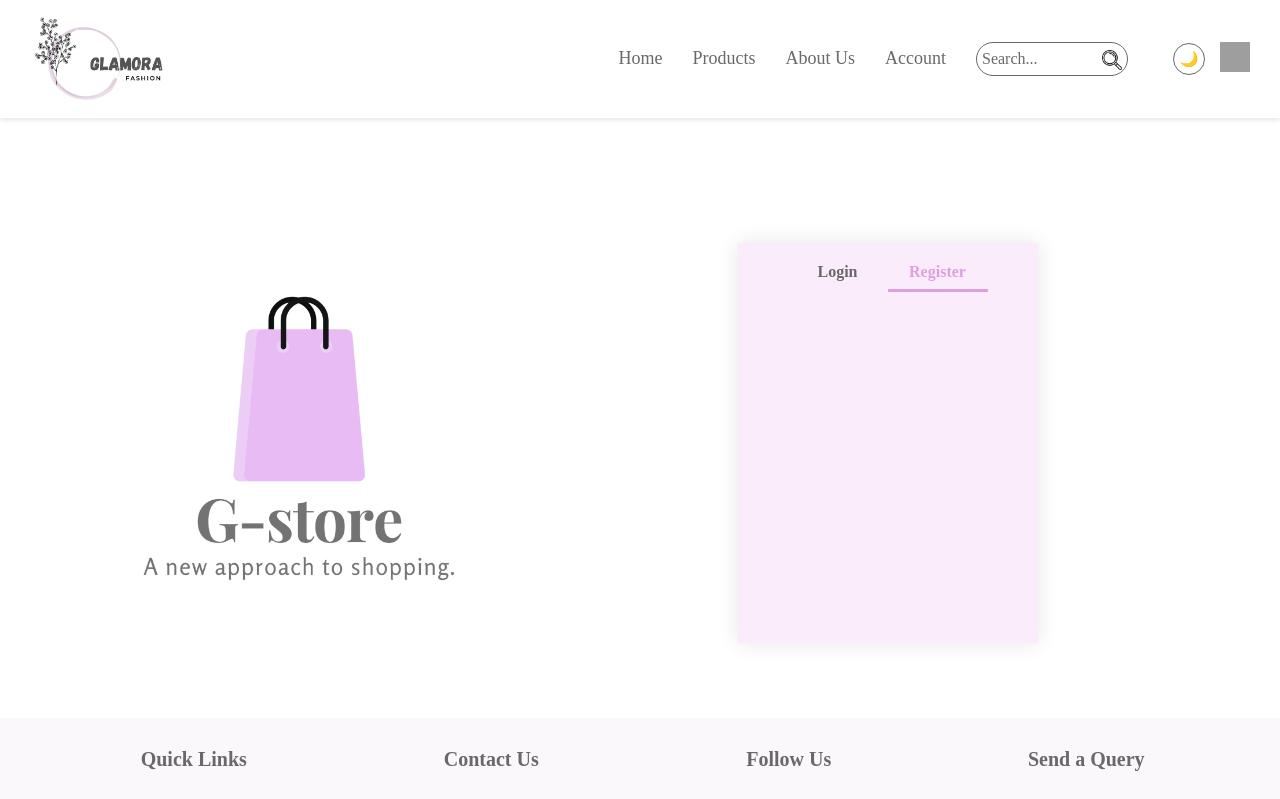
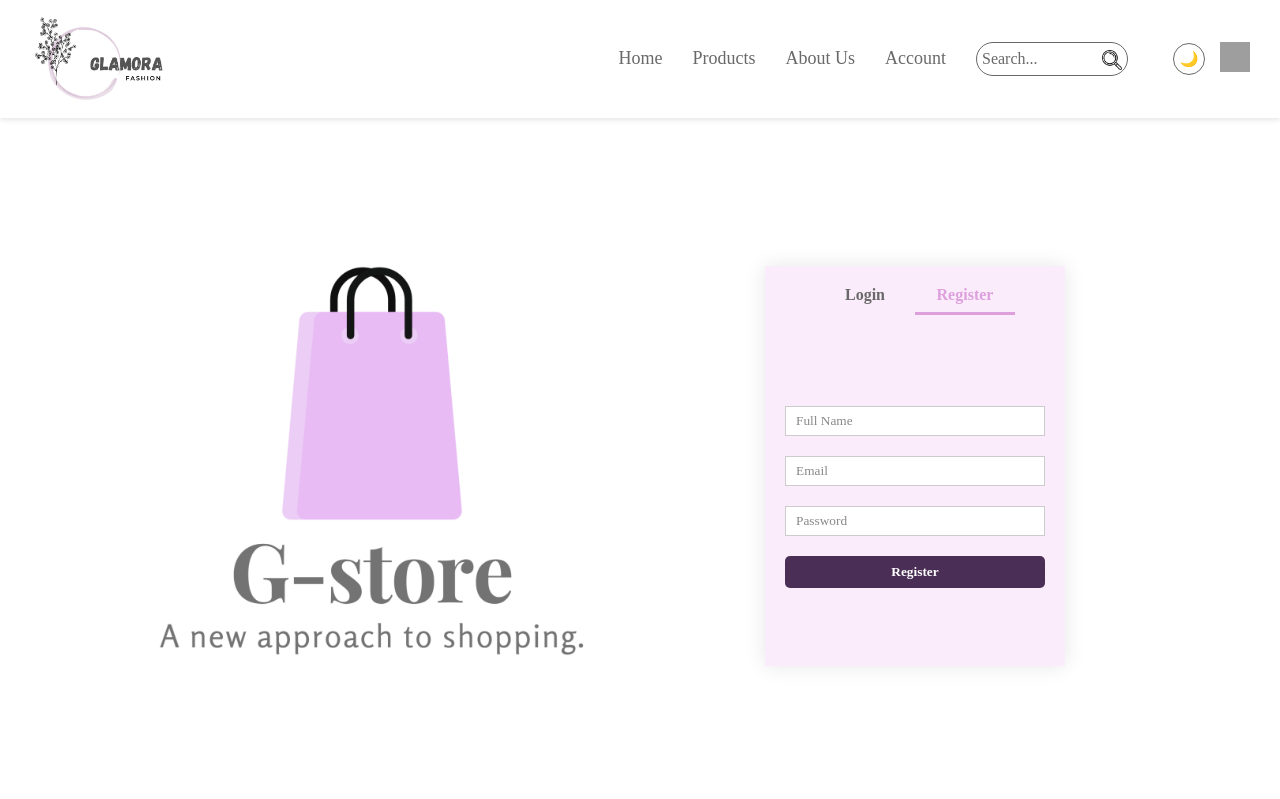
Before and after one commit to Tasbiha-Shaikh/glamora-fashion, a React (Create React App) app in the folder frontend/: page /login in a window 1280 px wide. Shown: the top 799 px of the page. Built offline with nearby package versions, Linux system fonts and the light colour scheme; grey boxes are pictures that could not be loaded.

Commit message:
login page fixed

```diff
--- a/frontend/src/pages/Login/Login.js
+++ b/frontend/src/pages/Login/Login.js
@@ -3,53 +3,29 @@ import { useNavigate } from 'react-router-dom';
 import axios from 'axios';
 import '../../styles/auth.css';
 
-// ─── OTP HOOK (placeholder — plug in your OTP logic here later) ───────────────
-// When you're ready to add OTP:
-// 1. After register success, call sendOtp(email) instead of navigating directly
-// 2. Show <OtpStep /> component asking user to enter OTP
-// 3. Call verifyOtp(email, otp) → if success, navigate to login
-// 4. Backend: add POST /api/auth/send-otp and POST /api/auth/verify-otp routes
-// ─────────────────────────────────────────────────────────────────────────────
-
 const Login = () => {
   const navigate = useNavigate();
-
-  // 'login' or 'register'
   const [activeTab, setActiveTab] = useState('register');
-
-  // Login form state
   const [loginData, setLoginData] = useState({ email: '', password: '' });
-
-  // Register form state
   const [regData, setRegData] = useState({ name: '', email: '', password: '' });
-
   const [error, setError] = useState('');
   const [loading, setLoading] = useState(false);
 
-  // ── TAB SWITCH ──────────────────────────────────────────────────────────────
   const switchTab = (tab) => {
     setError('');
     setActiveTab(tab);
   };
 
-  // ── LOGIN ───────────────────────────────────────────────────────────────────
   const handleLogin = async (e) => {
     e.preventDefault();
     setError('');
     setLoading(true);
-
     try {
       const res = await axios.post('http://localhost:5000/api/auth/login', loginData);
       const { token, ...user } = res.data.data;
-
-      // Save token + user info to localStorage
-      // Later when we add OTP: move this inside verifyOtp() success callback
       localStorage.setItem('glamoraToken', token);
       localStorage.setItem('glamoraUser', JSON.stringify(user));
-
-      // Notify Navbar to update Account link
       window.dispatchEvent(new Event('userUpdated'));
-
       navigate('/');
     } catch (err) {
       setError(err.response?.data?.message || 'Login failed. Please try again.');
@@ -58,96 +34,66 @@ const Login = () => {
     }
   };
 
-  // ── REGISTER ────────────────────────────────────────────────────────────────
   const handleRegister = async (e) => {
     e.preventDefault();
     setError('');
     setLoading(true);
-
     try {
       await axios.post('http://localhost:5000/api/auth/register', regData);
-
-      // ── OTP HOOK POINT ──
-      // Replace the two lines below with:
-      // await sendOtp(regData.email);
-      // setStep('otp');   ← show OTP input step
-      // ───────────────────
-
+      // ── OTP HOOK POINT: replace below with sendOtp(regData.email) later ──
       alert('Registration successful! Please login.');
       switchTab('login');
     } catch (err) {
-      setError(err.response?.data?.message || 'Registration failed. Please try again.');
+      setError(err.response?.data?.message || 'Registration failed.');
     } finally {
       setLoading(false);
     }
   };
 
+  // Exact same logic as original JS:
+  // login()  → both forms translateX(300px), indicator translateX(0px)
+  // register() → both forms translateX(0px), indicator translateX(100px)
+  const formTransform = activeTab === 'login' ? 'translateX(300px)' : 'translateX(0px)';
+  const indicatorTransform = activeTab === 'login' ? 'translateX(0px)' : 'translateX(100px)';
+
   return (
     <div className="account-page">
       <div className="container">
-        <div className="row auth-row">
+        <div className="auth-row">
 
-          {/* LEFT SIDE IMAGE */}
-          <div className="col-2 auth-img-col">
-            <img src="/img/A1.png" alt="Glamora" width="100%" />
+          {/* LEFT IMAGE */}
+          <div className="col-2-auth">
+            <img src="/img/A1.png" alt="Glamora" />
           </div>
 
-          {/* RIGHT SIDE FORM */}
-          <div className="col-2">
+          {/* FORM */}
+          <div className="col-2-auth">
             <div className="form-container">
 
-              {/* TAB BUTTONS */}
               <div className="form-btn">
                 <span
                   onClick={() => switchTab('login')}
                   className={activeTab === 'login' ? 'active-tab' : ''}
-                >
-                  Login
-                </span>
+                >Login</span>
                 <span
                   onClick={() => switchTab('register')}
                   className={activeTab === 'register' ? 'active-tab' : ''}
-                >
-                  Register
-                </span>
-                {/* SLIDING INDICATOR — exact match to original */}
-                <hr
-                  id="indicator"
-                  style={{
-                    transform: activeTab === 'login'
-                      ? 'translateX(0px)'
-                      : 'translateX(100px)',
-                  }}
-                />
+                >Register</span>
+                <hr id="indicator" style={{ transform: indicatorTransform }} />
               </div>
 
-              {/* ERROR MESSAGE */}
               {error && <p className="auth-error">{error}</p>}
 
               {/* LOGIN FORM */}
-              <form
-                id="loginform"
-                onSubmit={handleLogin}
-                style={{
-                  transform: activeTab === 'login'
-                    ? 'translateX(300px)'
-                    : 'translateX(0px)',
-                }}
-              >
-                <input
-                  type="email"
-                  placeholder="Enter email"
+              <form id="loginform" onSubmit={handleLogin} style={{ transform: formTransform }}>
+                <input type="email" placeholder="Enter email"
                   value={loginData.email}
                   onChange={(e) => setLoginData({ ...loginData, email: e.target.value })}
-                  required
-                />
-                <input
-                  type="password"
-                  placeholder="Enter password"
+                  required />
+                <input type="password" placeholder="Enter password"
                   value={loginData.password}
                   onChange={(e) => setLoginData({ ...loginData, password: e.target.value })}
-                  required
-                />
+                  required />
                 <a href="#">Forgot Password?</a>
                 <button type="submit" className="btn" disabled={loading}>
                   {loading ? 'Logging in...' : 'Login'}
@@ -155,43 +101,20 @@ const Login = () => {
               </form>
 
               {/* REGISTER FORM */}
-              <form
-                id="regform"
-                onSubmit={handleRegister}
-                style={{
-                  transform: activeTab === 'login'
-                    ? 'translateX(300px)'
-                    : 'translateX(0px)',
-                }}
-              >
-                <input
-                  type="text"
-                  placeholder="Full Name"
+              <form id="regform" onSubmit={handleRegister} style={{ transform: formTransform }}>
+                <input type="text" placeholder="Full Name"
                   value={regData.name}
                   onChange={(e) => setRegData({ ...regData, name: e.target.value })}
-                  required
-                />
-                <input
-                  type="email"
-                  placeholder="Email"
+                  required />
+                <input type="email" placeholder="Email"
                   value={regData.email}
                   onChange={(e) => setRegData({ ...regData, email: e.target.value })}
-                  required
-                />
-                <input
-                  type="password"
-                  placeholder="Password"
+                  required />
+                <input type="password" placeholder="Password"
                   value={regData.password}
                   onChange={(e) => setRegData({ ...regData, password: e.target.value })}
-                  required
-                />
-
-                {/* ── OTP STEP PLACEHOLDER ──────────────────────────────────
-                  When you add OTP later, replace this button with:
-                  {step === 'form' && <button>Send OTP</button>}
-                  {step === 'otp' && <OtpStep email={regData.email} onVerified={...} />}
-                ─────────────────────────────────────────────────────────── */}
-
+                  required />
+                {/* OTP HOOK: replace button with OTP step component here later */}
                 <button type="submit" className="btn" disabled={loading}>
                   {loading ? 'Registering...' : 'Register'}
                 </button>
--- a/frontend/src/styles/auth.css
+++ b/frontend/src/styles/auth.css
@@ -1,8 +1,6 @@
-/* Exact match to original account.css */
-
 .account-page {
   padding: 50px 0;
-  background: var(--bg-body);
+  background: radial-gradient(rgb(255, 252, 255));
 }
 
 body.dark .account-page {
@@ -15,14 +13,22 @@ body.dark .account-page {
   justify-content: space-around;
   flex-wrap: wrap;
   padding: 0 30px;
+  margin-top: 50px;
 }
 
-.auth-img-col {
-  flex-basis: 40%;
-  min-width: 300px;
+/* EXACT match to original .col-2 */
+.col-2-auth {
+  flex-basis: 30%;
+  padding: 10px;
+  min-width: 500px;
+  margin-bottom: 50px;
 }
 
-.auth-img-col img {
+.col-2-auth:hover {
+  transform: translateY(-5px);
+}
+
+.col-2-auth img {
   width: 100%;
 }
 
@@ -67,25 +73,35 @@ body.dark .form-container span {
   color: plum;
 }
 
-/* SLIDING INDICATOR — exact match */
+/* INDICATOR — exact match, starts at translateX(100px) = Register tab */
 #indicator {
   width: 100px;
   border: none;
   background: plum;
   height: 3px;
   margin-top: 8px;
+  transform: translateX(100px);
   transition: transform 1s;
 }
 
-/* FORMS — exact match to original sliding animation */
+/* FORMS — exact match to original left positioning */
 .form-container form {
   max-width: 300px;
   padding: 0 20px;
   position: absolute;
   top: 130px;
-  left: -300px;
   transition: transform 1s;
   width: 100%;
+}
+
+/* Login starts hidden off left side */
+#loginform {
+  left: -300px;
+}
+
+/* Register starts visible */
+#regform {
+  left: 0;
 }
 
 .form-container form input {
@@ -105,6 +121,7 @@ body.dark .form-container span {
   cursor: pointer;
   margin: 10px 0;
   padding: 8px;
+  font-family: 'Times New Roman', Times, serif;
 }
 
 .form-container form .btn:focus {
@@ -122,24 +139,23 @@ body.dark .form-container form a {
   color: var(--text-gray);
 }
 
-/* ERROR MESSAGE */
+/* ERROR */
 .auth-error {
   color: var(--danger);
   font-size: 12px;
-  padding: 5px 10px;
   position: absolute;
   top: 100px;
   width: 100%;
   text-align: center;
+  padding: 0 10px;
 }
 
-/* RESPONSIVE */
 @media (max-width: 768px) {
-  .auth-img-col {
-    display: none; /* hide image on mobile, just show form */
+  .col-2-auth {
+    min-width: 100%;
   }
 
-  .form-container {
-    width: 280px;
+  .col-2-auth:first-child {
+    display: none;
   }
 }
```
Also changed, not shown: frontend/src/components/Navbar/Navbar.js (+47 -4 lines).
